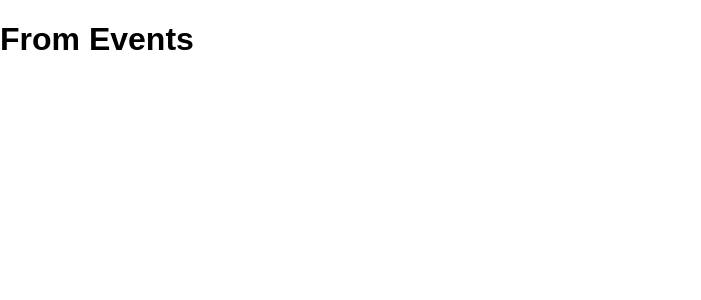
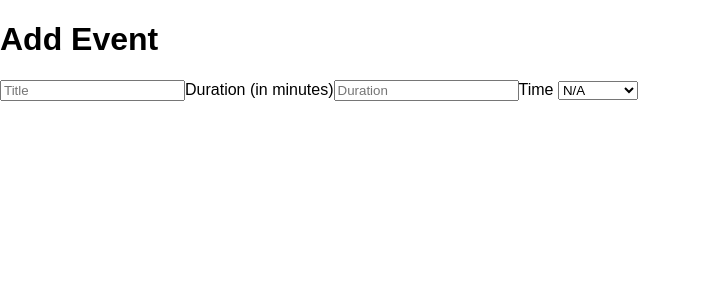
Before and after one commit to mloreti/stratos, a React (Create React App) app: page / in a window 1280 px wide. Shown: the top 300 px of the page, without its empty margins (0-701 px from the left). Built offline with nearby package versions, Linux system fonts and the light colour scheme.

Commit message:
Add input fields for events

```diff
--- a/src/components/events/events.js
+++ b/src/components/events/events.js
@@ -4,6 +4,7 @@ class Events extends React.Component {
 
   constructor(props) {
     super(props);
+    this.state = {'title': '', duration: 0, time: null}
     this.handleClick = this.handleClick.bind(this);
   }
 
@@ -14,9 +15,43 @@ class Events extends React.Component {
     }
     this.props.addEvent(event);
   }
+
+  update(field) {
+    return e => this.setState({
+      [field]: e.currentTarget.value
+    })
+  }
+
+  times() {
+    let times = this.getTimes("AM").concat(this.getTimes("PM"));
+    return times
+  }
+
+  getTimes(time) {
+    let times = [];
+    for(let i = 1; i < 13; i++){
+      if (i < 10) {
+        times.push(`0${i}:00 ${time}`)
+      } else {
+        times.push(`${i}:00 ${time}`)
+      }
+    }
+    return times;
+  }
+
   render(){
     return(
-      <h1 onClick={this.handleClick}>From Events</h1>
+      <div>
+        <h1>Add Event</h1>
+        <input onChange={this.update("title")} type="text" name="title" placeholder="Title"></input>
+        Duration (in minutes)<input onChange={this.update("duration")} type="number" name="duration" placeholder="Duration"></input>
+      Time <select onChange={this.update("time")}>
+        <option>N/A</option>
+        {this.times().map(time => (
+          <option key={time} value={time}>{time}</option>
+        ))}
+      </select>
+      </div>
     )
   }
 }
```
